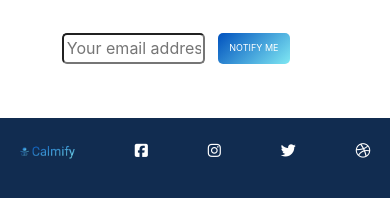
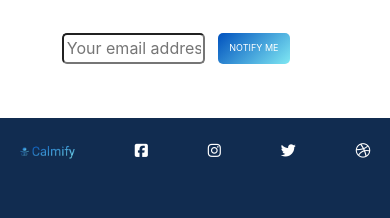
Before and after one commit to berryboylb/projectcalmify, a PHP site: page / in a window 390 px wide. Shown: the part 5088-5306 px from the top of the page. Run offline with PHP 8.4, Linux system fonts and the light colour scheme; some libraries are stand-ins or nearby versions.

Commit message:
finished project calmify

```diff
--- a/styles.css
+++ b/styles.css
@@ -556,7 +556,7 @@ iframe {
   }
   .footer {
     width: 100%;
-    height: 80px;
+    height: 100px;
     padding: 5%;
   }
   .footer div a img {
```
